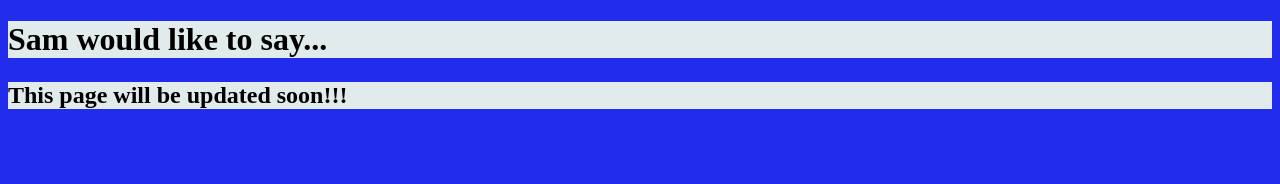
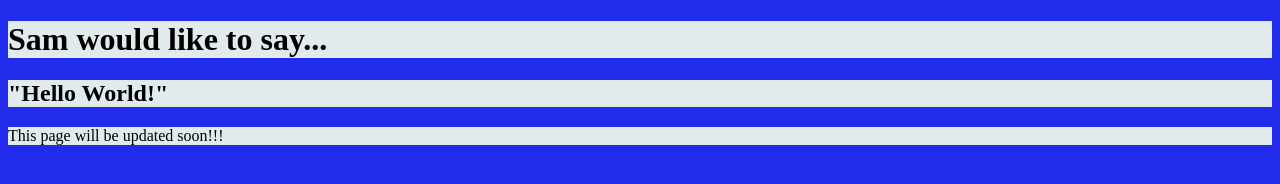
Before and after one commit to samch1980/samch1980.github.io, a plain HTML site: page index.html in a window 1280 px wide. Drawn offline with Linux system fonts and the light colour scheme.

Commit message:
HTML update1

```diff
--- a/index.html
+++ b/index.html
@@ -6,8 +6,8 @@
     <title>Sam Chamas - Hello World!</title>
 </head>
 <body style="background-color:rgb(34, 44, 236);">
-    <h1 style="background-color:rgb(226, 235, 236);");>Sam would like to say...</h1>
-    <h2 style="background-color:rgb(226, 235, 236);>"Hello World!"</h2>
+    <h1 style="background-color:rgb(226, 235, 236);">Sam would like to say...</h1>
+    <h2 style="background-color:rgb(226, 235, 236);">"Hello World!"</h2>
     <p style="background-color:rgb(226, 235, 236);">
        This page will be updated soon!!!
     </p>
```
